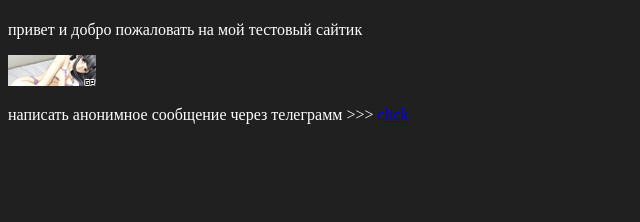
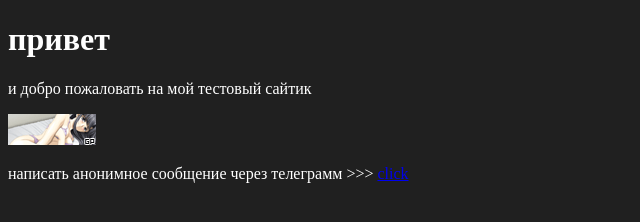
Before and after one commit to qyzrmdjt/qyzrmdjt.github.io, a plain HTML site: page index.html in a window 1280 px wide. Shown: the whole page, without its empty margins (0-640 px from the left). Drawn offline with Linux system fonts and the light colour scheme.

Commit message:
Refactor HTML structure and update content

```diff
--- a/index.html
+++ b/index.html
@@ -5,21 +5,16 @@
     <meta name="viewport" content="width=device-width, initial-scale=1.0">
     <title>стена</title>
     <style>
-                body {
-                            background-color: #202020;
-                                        color: white;
-                                                }
-                                                    </style>
+    body {
+        background-color: #202020;
+        color: white;
+    }
+    </style>
 </head>
-
 <body>
-
-    <h1></h1>
-
-    <p>привет и добро пожаловать на мой тестовый сайтик</p>
-
-    <img src="src/ecchi.gif" alt="порно">
-
+    <h1>привет</h1>
+    <p>и добро пожаловать на мой тестовый сайтик</p>
+    <img src="src/ecchi.gif" alt="HOT">
     <p>написать анонимное сообщение через телеграмм >>> <a href="http://t.me/anonaskbot?start=nkhcjp8v" target="_blank">click</a></p>
 </body>
 </html>
```
